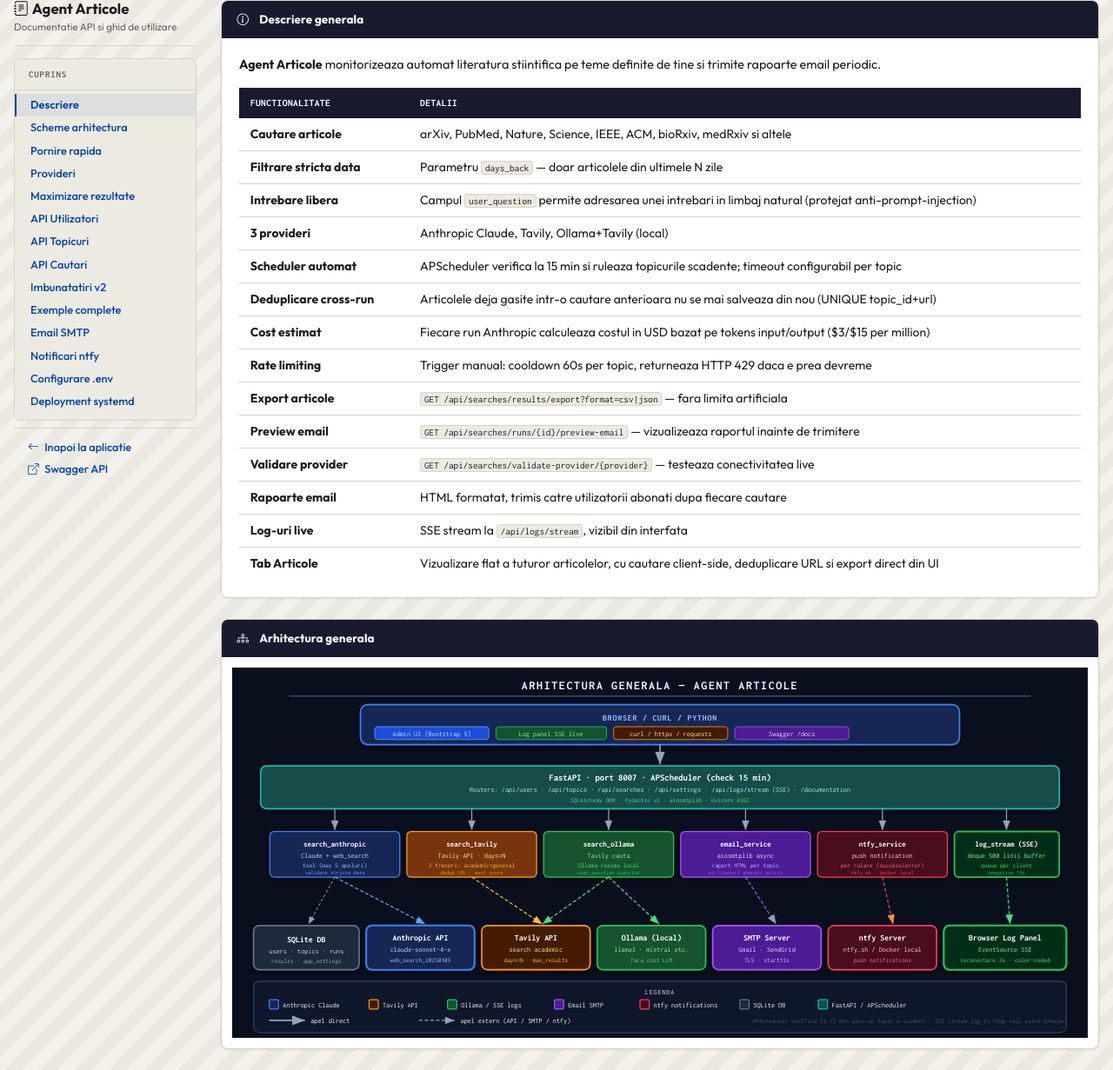
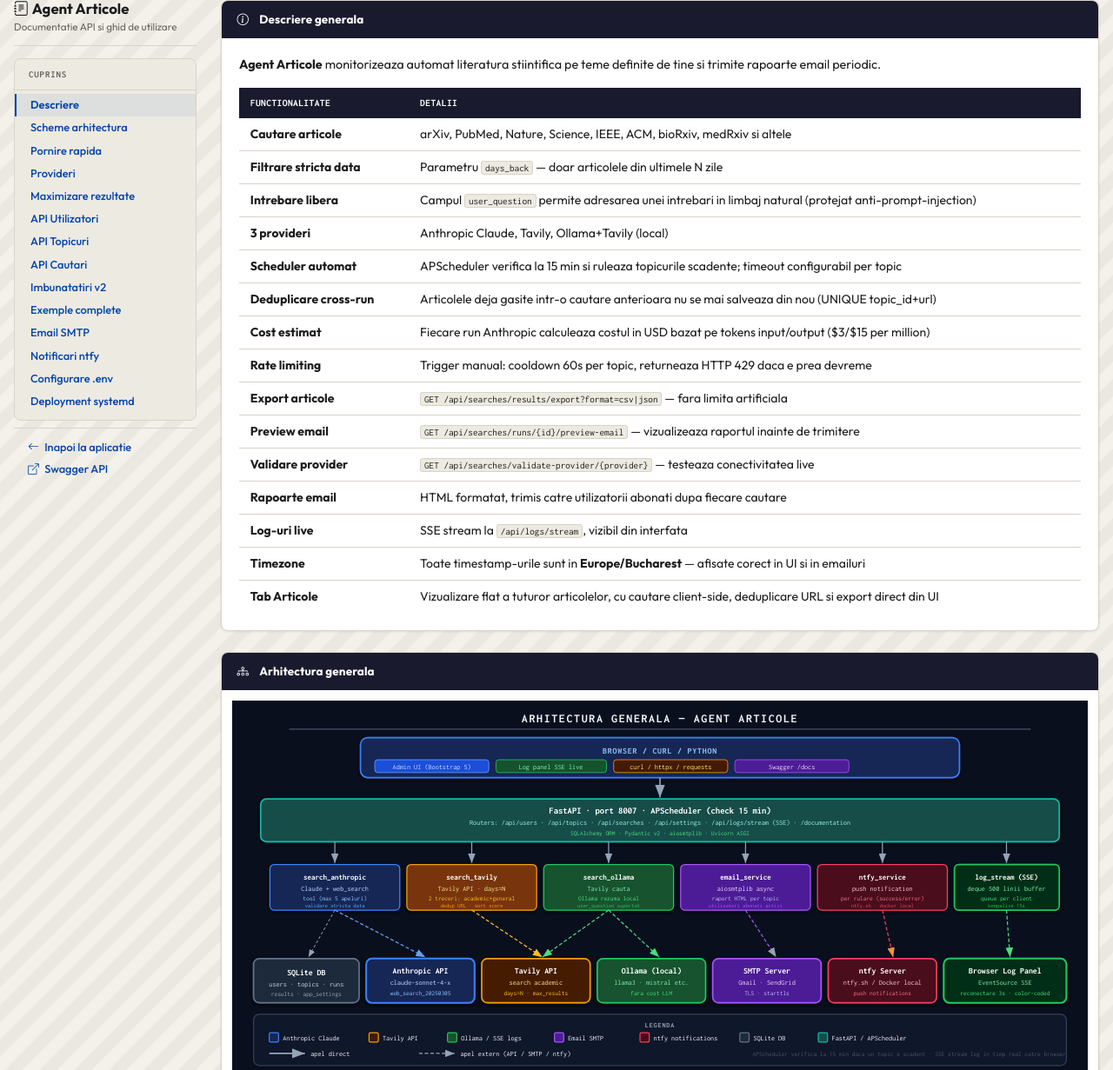
Before and after one commit to remhere3/agent-articole-new, a FastAPI app: page /documentation in a window 1280 px wide. Shown: the part 24-1255 px from the top of the page at 87% size. Run offline with FastAPI, Linux system fonts and the light colour scheme.

Commit message:
docs: noteaza ca toate timestamp-urile sunt in Europe/Bucharest
Co-Authored-By: Claude Sonnet 4.6 <noreply@anthropic.com>

```diff
--- a/app/templates/documentation.html
+++ b/app/templates/documentation.html
@@ -183,6 +183,7 @@ body {
         <tr><td><strong>Validare provider</strong></td><td><code>GET /api/searches/validate-provider/{provider}</code> — testeaza conectivitatea live</td></tr>
         <tr><td><strong>Rapoarte email</strong></td><td>HTML formatat, trimis catre utilizatorii abonati dupa fiecare cautare</td></tr>
         <tr><td><strong>Log-uri live</strong></td><td>SSE stream la <code>/api/logs/stream</code>, vizibil din interfata</td></tr>
+        <tr><td><strong>Timezone</strong></td><td>Toate timestamp-urile sunt in <strong>Europe/Bucharest</strong> — afisate corect in UI si in emailuri</td></tr>
         <tr><td><strong>Tab Articole</strong></td><td>Vizualizare flat a tuturor articolelor, cu cautare client-side, deduplicare URL si export direct din UI</td></tr>
       </tbody>
     </table>
@@ -1186,6 +1187,7 @@ httpx.delete(f"{BASE}/searches/runs", json={"ids": [3, 4, 5]})</pre>
 
     <div style="margin-top:1rem">
       <strong>Raspuns SearchRunOut:</strong>
+      <span style="font-size:.78rem;color:var(--d-muted);margin-left:.5rem;"><i class="bi bi-clock me-1"></i>toate timestamp-urile sunt in <strong>Europe/Bucharest</strong></span>
       <div class="d-response-box">{
   "id": 5,
   "topic_id": 1,
```
Also changed, not shown: docs/api_examples.md (+1 -0 lines).
